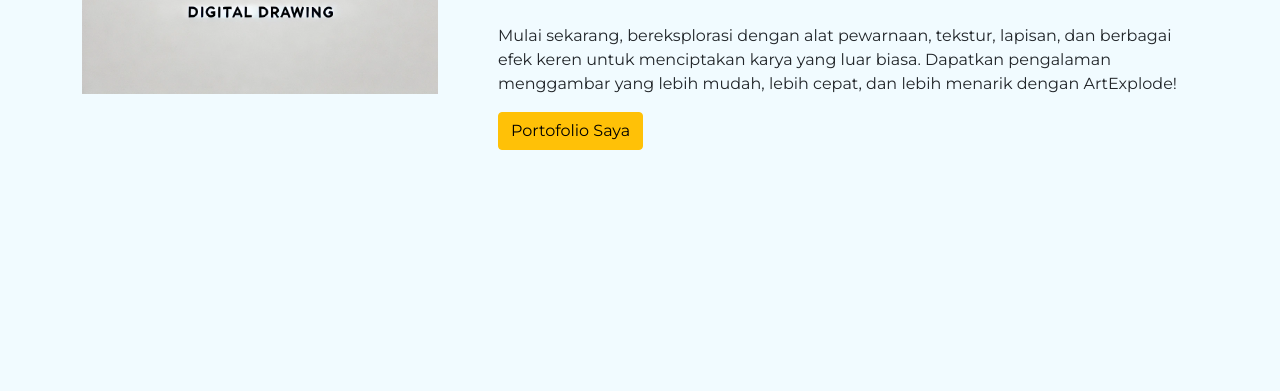
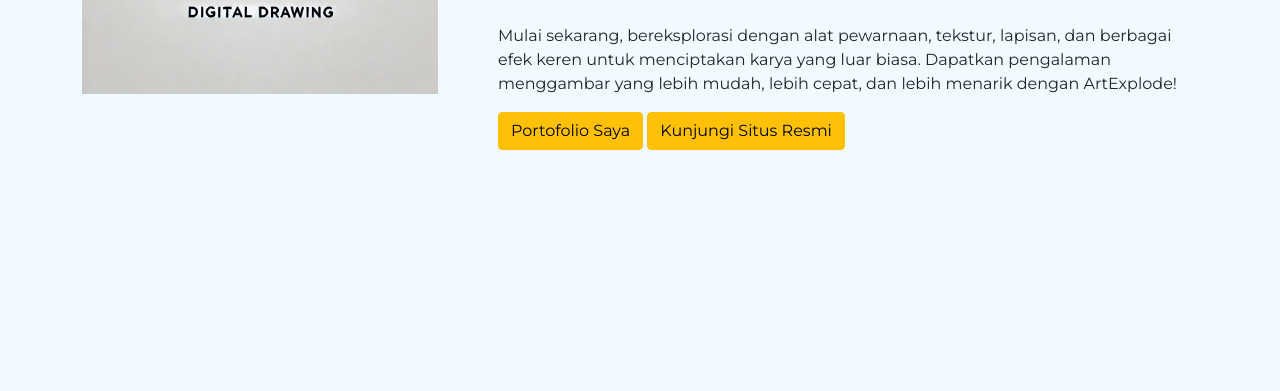
Before and after one commit to Romyyzhh/RomyArt, a plain HTML site: page index.html in a window 1280 px wide. Shown: the part 1162-1553 px from the top of the page. Drawn offline with nearby package versions, Linux system fonts and the light colour scheme; files whose address does not match are found by name.

Commit message:
index.html

```diff
--- a/index.html
+++ b/index.html
@@ -109,6 +109,7 @@
                                  <br><br>
                                  Mulai sekarang, bereksplorasi dengan alat pewarnaan, tekstur, lapisan, dan berbagai efek keren untuk menciptakan karya yang luar biasa. Dapatkan pengalaman menggambar yang lebih mudah, lebih cepat, dan lebih menarik dengan ArtExplode!</p>
                             <a href="romy/index.html" class="btn btn-warning">Portofolio Saya</a>
+                          <a href="https://ibispaint.com/?lang=en-US" class="btn btn-warning">Kunjungi Situs Resmi</a>
                       </div>
                   </div>
               </div>
```
